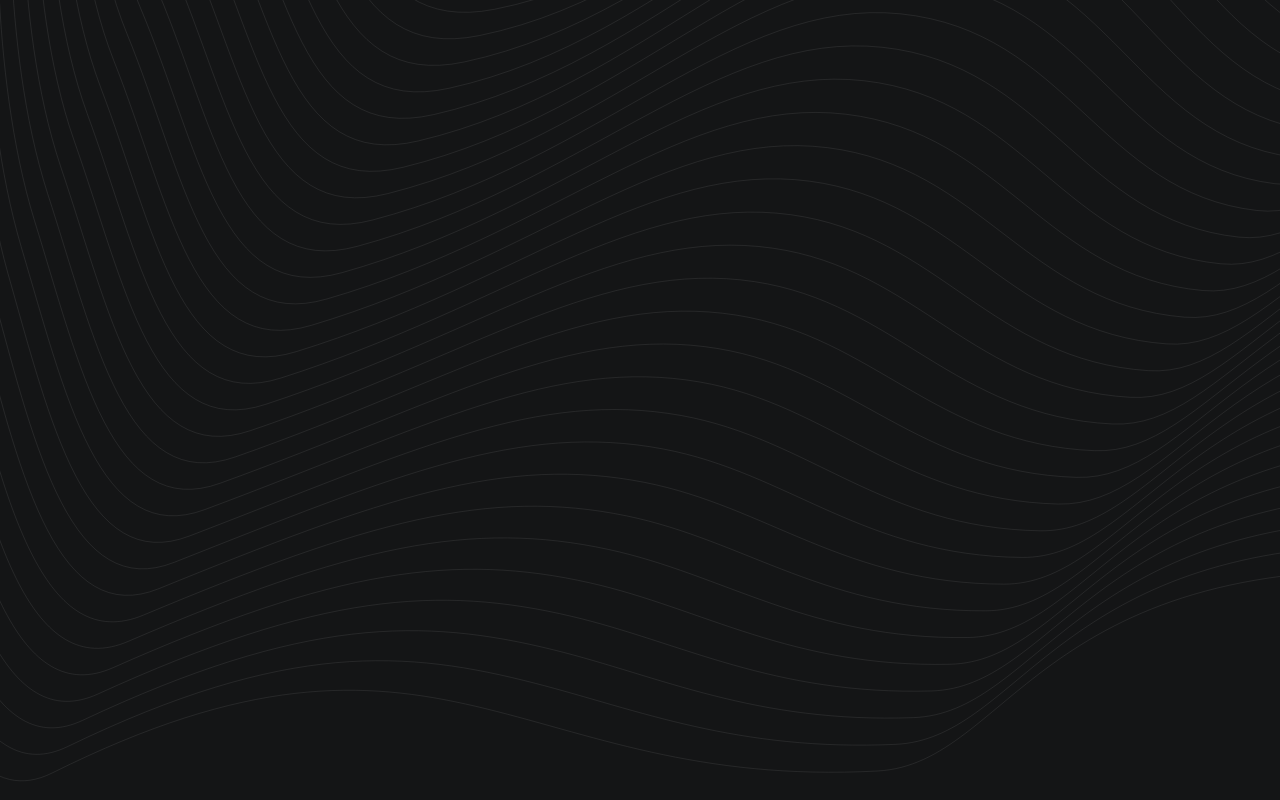
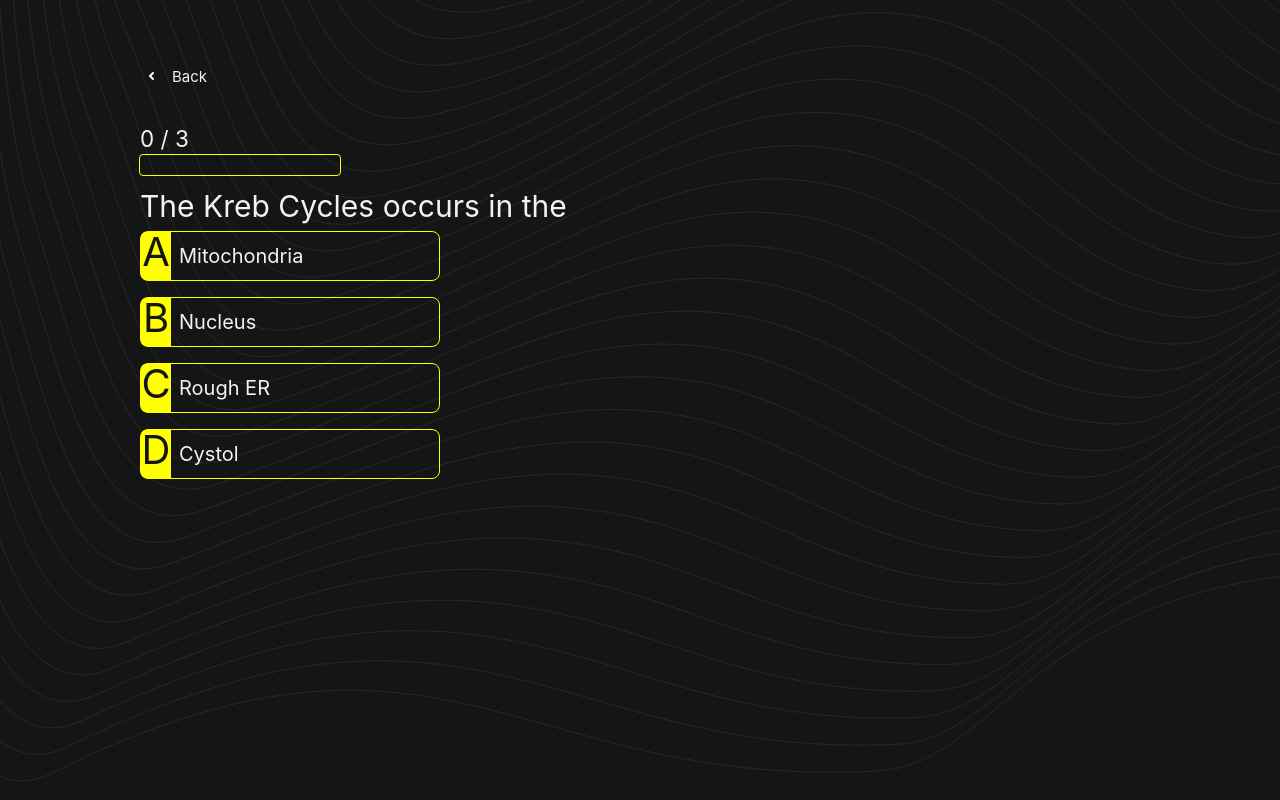
Before and after one commit to vdekterev/vue-learning, a Vue app: page /quizzes/biology in a window 1280 px wide. Before the commit this address had no page. Built offline with nearby package versions, Linux system fonts and the light colour scheme.

Commit message:
Quizzes | App is Done

```diff
--- a/src/assets/main.css
+++ b/src/assets/main.css
@@ -1,5 +1,6 @@
 @import './base.css';
 @import "./reset.css";
+
 #app {
     max-width: 1000px;
     margin: 0 auto;
@@ -20,6 +21,47 @@ main {
     gap: 40px;
 }
 
+.btn {
+    display: inline-flex;
+    padding: 6px 20px;
+    flex-direction: column;
+    justify-content: center;
+    align-items: center;
+    border-radius: 4px;
+    line-height: 20px;
+    letter-spacing: .18px;
+    transition: background-color .3s ease-in-out, transform .1s ease-in-out;
+    font-size: 15px;
+    font-weight: 500;
+    color: #1F1F1F !important;
+    user-select: none;
+    cursor: pointer;
+}
+
+.btn:not(:disabled):active {
+    transform: scale(0.95);
+}
+
+.btn.btn--yellow {
+    background-color: #bed600;
+}
+
+.btn.btn--transparent {
+    background-color: unset;
+    border: 1px solid #EBEEF4;
+}
+
+.btn.btn--yellow:hover {
+    background-color: #C7E000;
+}
+
+.btn.btn--muted {
+    background-color: #F6F7F8;
+    color: #8F96A3;
+    cursor: not-allowed;
+}
+
+
 @media (hover: hover) {
     a:hover {
         background-color: hsla(160, 100%, 37%, 0.2);
--- a/src/components/QuizCard.vue
+++ b/src/components/QuizCard.vue
@@ -12,7 +12,7 @@
 			<p>{{quiz.questions.length}} questions</p>
 		</div>
 		<div class="card__link">
-			<RouterLink :to="`/quizzes/${quiz.slug}/question/1`"/>
+			<RouterLink :to="`/quizzes/${quiz.slug}`"/>
 		</div>
 	</div>
 </template>
--- a/src/components/QuizzQuestion.vue
+++ b/src/components/QuizzQuestion.vue
@@ -1,5 +1,7 @@
 <script setup>
 	const { question } = defineProps(['question']);
+	const emit = defineEmits(['selectOption']);
+
 </script>
 
 <template>
@@ -8,7 +10,10 @@
 			{{ question.text }}
 		</h1>
 		<div class="options">
-			<div v-for="option in question.options" class="option" :key="option.id">
+			<div v-for="option in question.options"
+				 @click="emit('selectOption', option.isCorrect)"
+				 class="option" :key="option.id"
+			>
 				<div class="option_label">{{ option.label }}</div>
 				<div class="option_value">{{ option.text }}</div>
 			</div>
@@ -52,6 +57,9 @@
 			&:hover {
 				transform: scale(1.05);
 			}
+			&:active {
+				transform: scale(.95);
+			}
 			&.selected {
 				background-color: yellow;
 				color: #141516;
--- a/src/components/ui/ProgressBar.vue
+++ b/src/components/ui/ProgressBar.vue
@@ -16,6 +16,7 @@
 		width: 200px;
 		&_progress {
 			width: 0;
+			max-width: 100%;
 			height: 100%;
 			background-color: yellow;
 		}
--- a/src/router/index.js
+++ b/src/router/index.js
@@ -14,7 +14,7 @@ const routes = [
 		redirect: '/'
 	},
 	{
-		path: '/quizzes/:slug/question/:question_id',
+		path: '/quizzes/:slug',
 		name: 'quizz',
 		component: QuizzView,
 		// children: [
--- /dev/null
+++ b/src/views/QuizzResultView.vue
@@ -0,0 +1,49 @@
+<script setup>
+	const { correct, total } = defineProps(['correct', 'total'])
+
+	const completionPercent = Math.floor(correct / total * 100);
+	let message;
+	let messageColor;
+	if (completionPercent < 40) {
+		message = 'You have not passed the test'
+		messageColor = 'red';
+	} else if (completionPercent < 80) {
+		message = 'Might be better...'
+		messageColor = 'green';
+	} else {
+		message = 'Congratulations!!!'
+		messageColor = '#bed600';
+	}
+</script>
+
+<template>
+	<section class="results">
+		<h1 class="title">Results</h1>
+		<div class="message" :style="{'color': messageColor}">
+			{{ message }}
+
+			<div>{{completionPercent}}% of answers are correct</div>
+		</div>
+		<RouterLink to="/" class="btn btn--yellow">
+			Get Back
+		</RouterLink>
+	</section>
+</template>
+
+<style scoped lang="scss">
+	.results {
+		display: grid;
+		gap: .5rem;
+		justify-content: center;
+		place-items: center;
+		.title {
+			font-size: 3rem;
+		}
+		.message {
+			text-align: center;
+			font-weight: bolder;
+			font-size: 2rem;
+			color: #bed600;
+		}
+	}
+</style>
--- a/src/views/QuizzView.vue
+++ b/src/views/QuizzView.vue
@@ -1,28 +1,48 @@
 <script setup>
 	import {useRoute, useRouter} from 'vue-router'
+	import { computed, ref } from 'vue';
+
 	import quizzes from '@/api/quizzes.json';
 	import GetBackArrow from '@/components/ui/GetBackArrow.vue'
 	import QuizzHead from '@/components/QuizzHead.vue'
-	import { computed, ref } from 'vue';
 	import QuizzQuestion from '@/components/QuizzQuestion.vue'
+	import QuizzResultView from '@/views/QuizzResultView.vue';
+
 	const route = useRoute()
 	const router = useRouter();
 
+	const quizz = quizzes.find(q => q.slug === route.params.slug);
+	const questionsCount = quizz.questions.length;
 	const currentQuestionIdx = ref(0);
-	const quizz = quizzes.find(q => q.slug === route.params.slug);
+	const correctAnswersCount = ref(0);
+	const checkAnswer = (isCorrect) => {
+		if (isCorrect) {
+			correctAnswersCount.value++;
+		}
+		currentQuestionIdx.value++;
+	}
 
-	const questionStatus = computed(() => `${currentQuestionIdx.value} / ${quizz.questions.length}`)
+	const isQuizzCompleted = computed(() => currentQuestionIdx.value >= questionsCount);
+	const questionStatus = computed(() => `${currentQuestionIdx.value} / ${questionsCount}`)
 	const completionPercentage = computed(() => {
-		return `${currentQuestionIdx.value / quizz.questions.length * 100}%`;
+		return `${currentQuestionIdx.value / questionsCount * 100}%`;
 	});
+
 </script>
 
 <template>
 	<GetBackArrow :text="'Back'" :callback="() => router.push('/')"/>
 	<div class="quizz" v-if="quizz">
-		<QuizzHead :question-status="questionStatus" :completionPercentage="completionPercentage"/>
-		<QuizzQuestion :question="quizz.questions[currentQuestionIdx]"/>
-		<button @click="currentQuestionIdx++">Next</button>
+		<QuizzHead
+			:question-status="questionStatus"
+		   	:completionPercentage="completionPercentage"
+		/>
+		<QuizzQuestion
+			v-if="!isQuizzCompleted"
+			@selectOption="checkAnswer"
+			:question="quizz.questions[currentQuestionIdx]"
+		/>
+		<QuizzResultView v-else :correct="correctAnswersCount" :total="questionsCount"/>
 	</div>
 
 	<div v-else>
@@ -32,6 +52,10 @@
 </template>
 
 <style scoped lang="scss">
+	.quizz {
+		display: grid;
+		gap: 1rem;
+	}
 	.start-quiz {
 		cursor: pointer;
 		padding: 8px;
```
Lines whose indentation alone changed are shown as unchanged.
